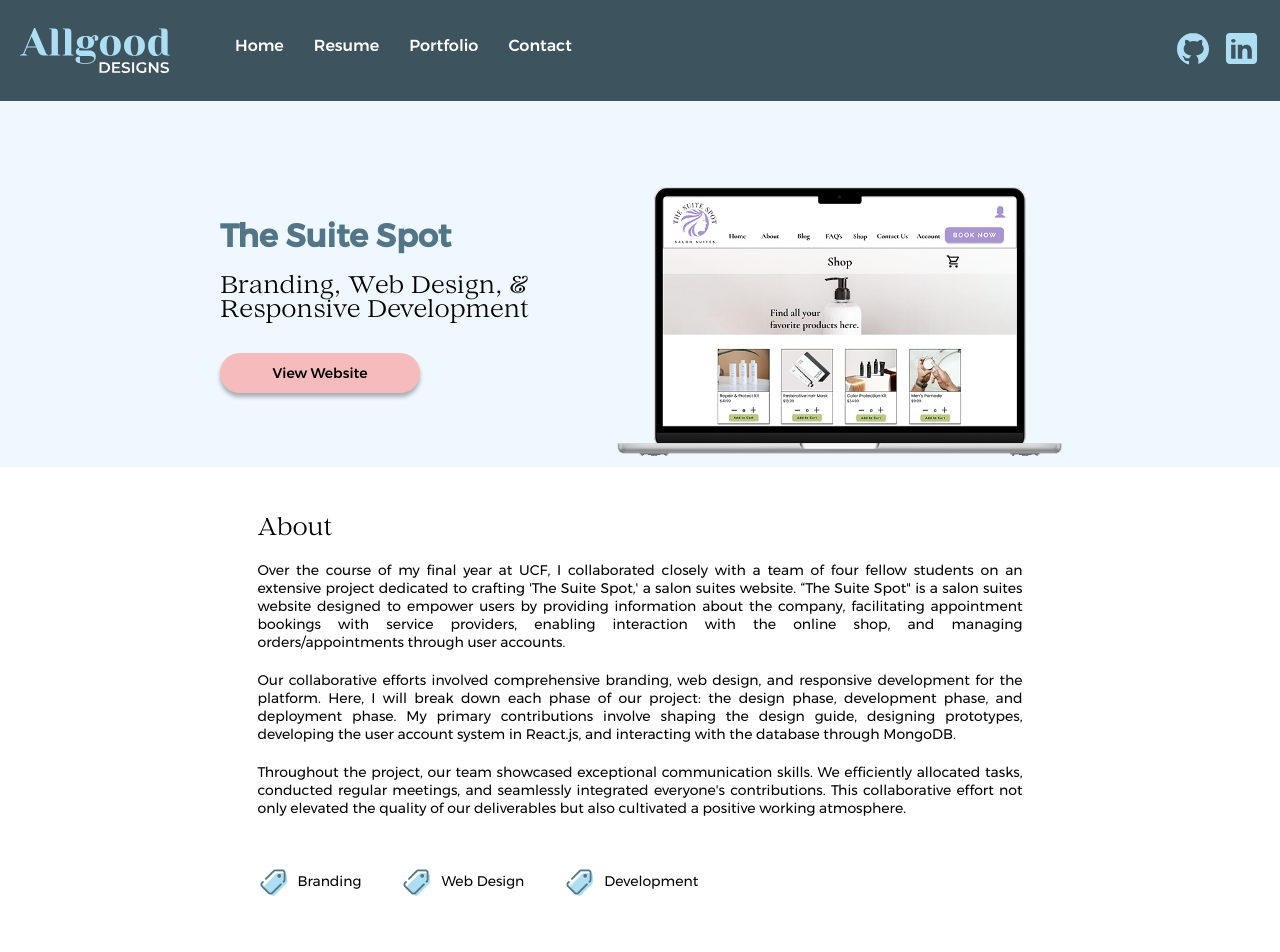
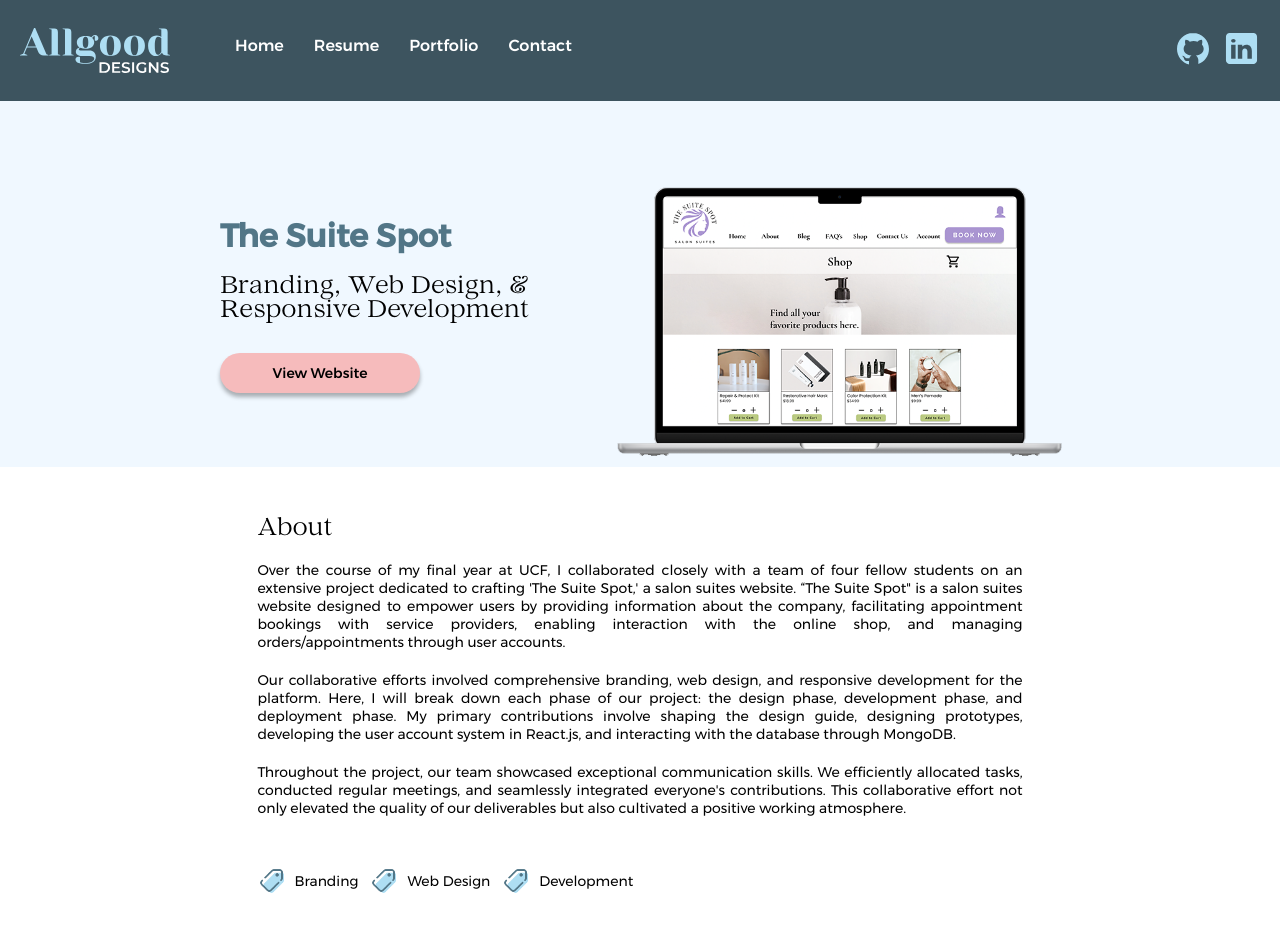
Before and after one commit to Lillybliss/Allgood-Designs, a React (Create React App) app: page /Allgood-Designs/portfolio/The-Suite-Spot-Project in a window 1280 px wide. Shown: the top 952 px of the page. Built offline with nearby package versions, Linux system fonts and the light colour scheme.

Commit message:
fix tags overlapping

```diff
--- a/src/Styles/HorizontalTemplate.css
+++ b/src/Styles/HorizontalTemplate.css
@@ -102,14 +102,15 @@
 
 
 .project-tags img {
-    width: 30px;
-    height: 30px;
-    margin-right: 10px;;
+    width: 27px;
+    height: 27px;
+    margin-right: 10px;
 }
 
 .project-tags p {
-    margin-right: 40px;
+    margin-right: 12px;
     margin-top: 5px;
+    font-size: 14px;
 }
 
 .row-1, .row-2, .row-3, .row-4 {
```
